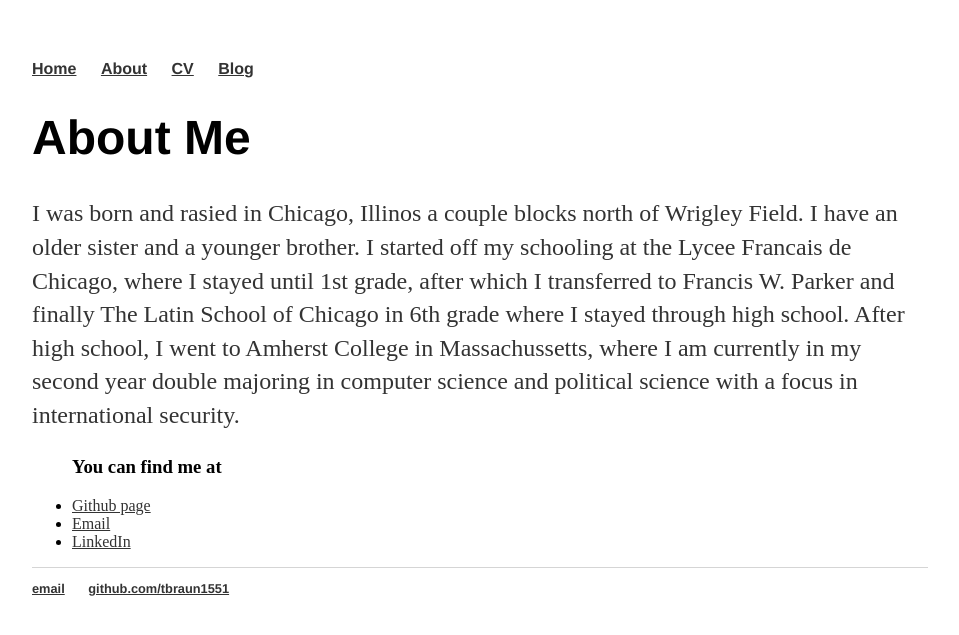
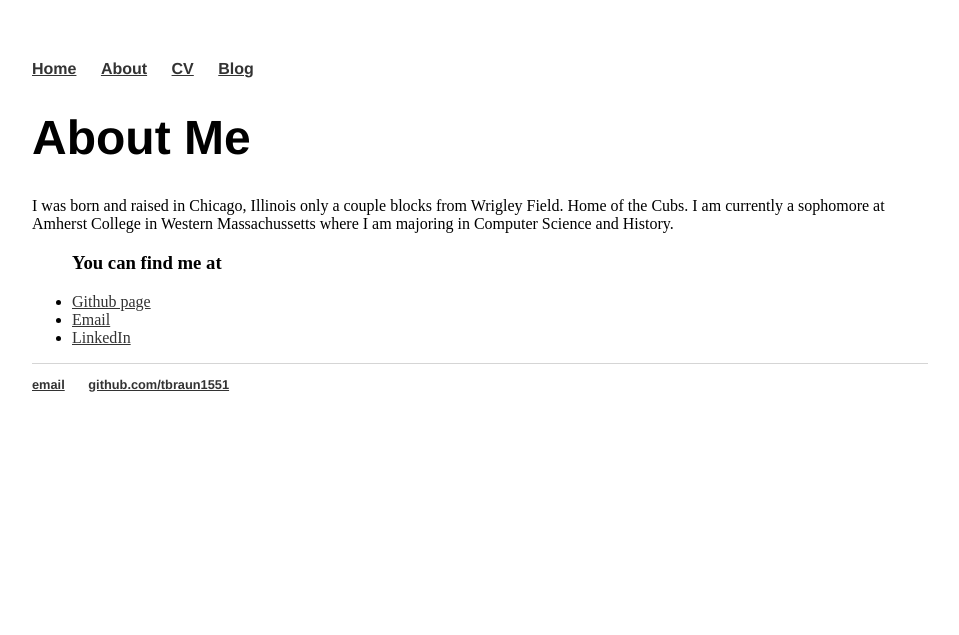
Before and after one commit to tbraun1551/tbraun1551.github.io, a Jekyll site: the page built from about/index.html, in a window 1280 px wide. Shown: the top 635 px of the page, without its empty margins (160-1119 px from the left). Built offline with Jekyll 4.4.1, drawn with Linux system fonts in a browser that asks for light colours.

Commit message:
Updated the about me.

```diff
--- a/about/index.html
+++ b/about/index.html
@@ -5,7 +5,8 @@ title: About Thomas Braun
 
 		<div class="about">
 			<h1>About Me</h1>
-			<p>I was born and rasied in Chicago, Illinos a couple blocks north of Wrigley Field. I have an older sister and a younger brother. I started off my schooling at the Lycee Francais de Chicago, where I stayed until 1st grade, after which I transferred to Francis W. Parker and finally The Latin School of Chicago in 6th grade where I stayed through high school. After high school, I went to Amherst College in Massachussetts, where I am currently in my second year double majoring in computer science and political science with a focus in international security.</p>
+		<!--	<p>I was born and rasied in Chicago, Illinos a couple blocks north of Wrigley Field. I have an older sister and a younger brother. I started off my schooling at the Lycee Francais de Chicago, where I stayed until 1st grade, after which I transferred to Francis W. Parker and finally The Latin School of Chicago in 6th grade where I stayed through high school. After high school, I went to Amherst College in Massachussetts, where I am currently in my second year double majoring in computer science and political science with a focus in international security.</p> -->
+			<p1>I was born and raised in Chicago, Illinois only a couple blocks from Wrigley Field. Home of the Cubs. I am currently a sophomore at Amherst College in Western Massachussetts where I am majoring in Computer Science and History.</p1>
 
 			<ul class="Contacts">
 				<h3>You can find me at</h3>
```
